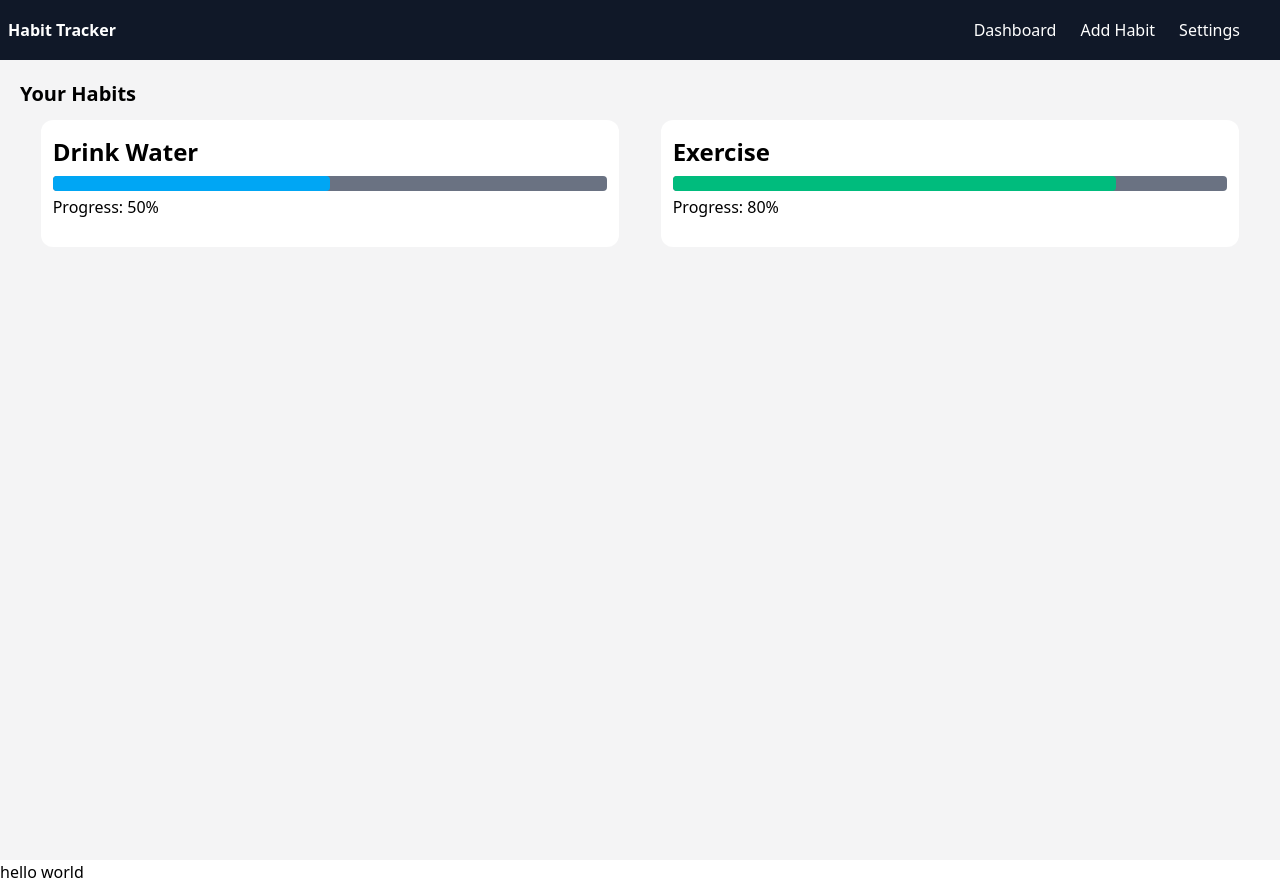
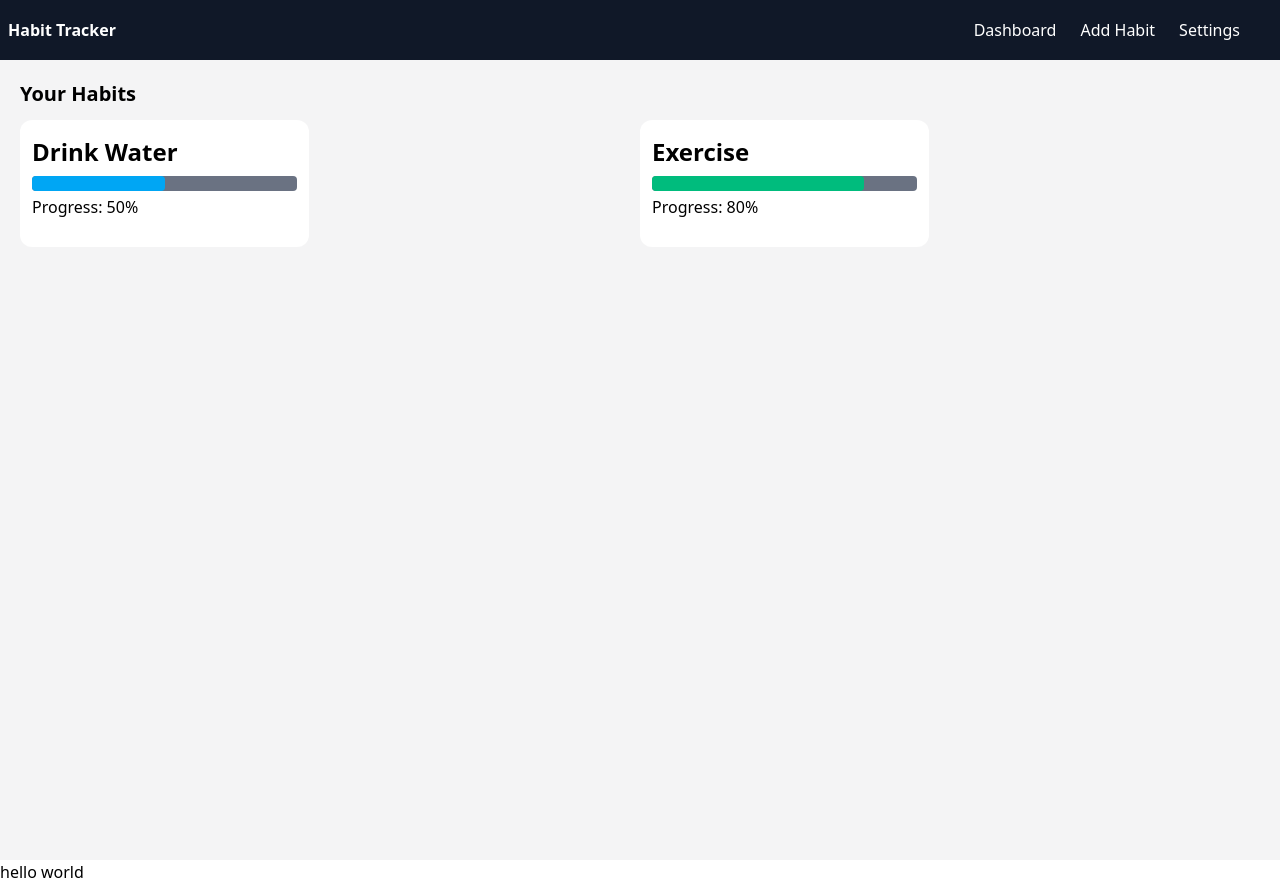
Before and after one commit to carterlin101/habit-tracker, a plain HTML site: page index.html in a window 1280 px wide. Drawn offline with nearby package versions, Linux system fonts and the light colour scheme.

Commit message:
added grid into the tracker

```diff
--- a/index.html
+++ b/index.html
@@ -9,7 +9,7 @@
  </head>
 
 
-<!-- random git practice DELETE LATER -->
+
 
  <body>
    <nav class="flex text-white bg-gray-900 w-screen h-15 justify-between items-center ">
@@ -28,14 +28,15 @@
    </nav>
 
 
-   <main class="w-screen h-screen bg-zinc-100 p-5 " >
+   <main class="w-screen h-screen bg-zinc-100 p-5">
 
 
        <h1 class="font-bold text-xl">Your Habits</h1>
 
        <!-- grid grid-cols-1 md:grid-cols-2 -->
 
-       <section class='flex justify-around h-full w-1/1 mt-3'>
+       <section class='grid h-full w-full mt-3 grid-cols-1 md:grid-cols-2'>
+
            <div class="h-1/6 w-7/15 rounded-xl bg-white p-3  ">
                <h1 class="font-bold text-2xl py-1">Drink Water</h1>
                <div class="h-1/7 w-full bg-gray-500 my-1 rounded-sm ">
@@ -53,6 +54,7 @@
                </div>
                <p class="">Progress: 80%</p>
            </div>
+
        </section>
 
 
```
